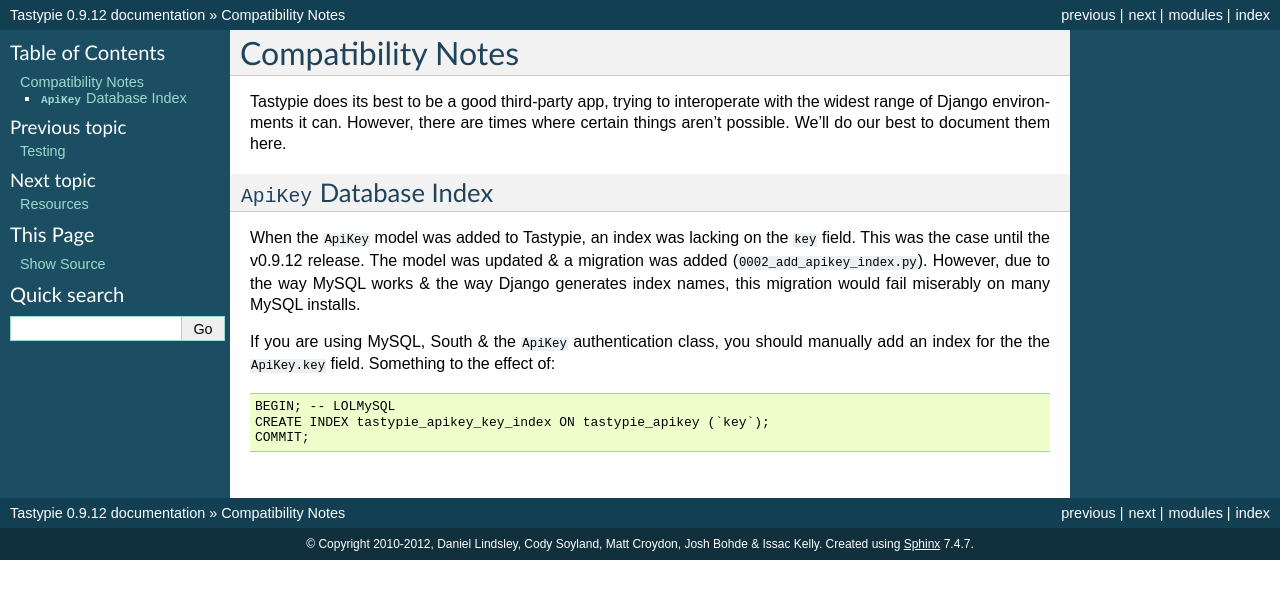
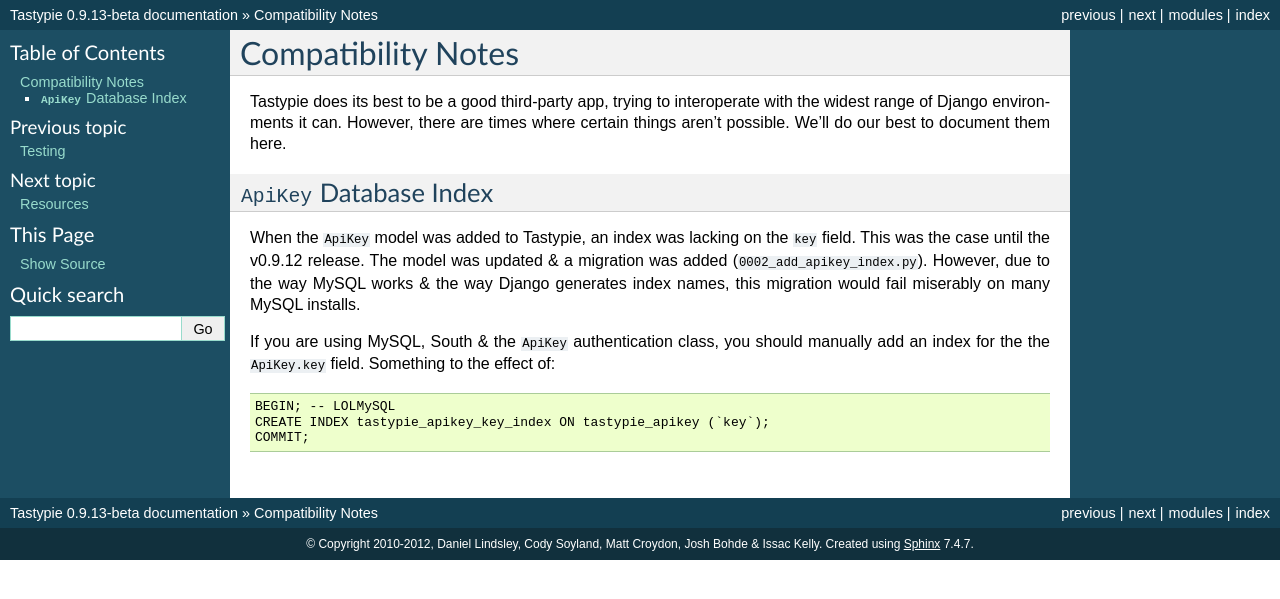
Before and after one commit to django-tastypie/django-tastypie, a Sphinx documentation site: the page built from docs/compatibility_notes.rst, in a window 1280 px wide. Shown: the top 599 px of the page. Built offline with Sphinx 7.4.7, drawn with Linux system fonts in a browser that asks for light colours; pages that are not in the unit, such as notebooks, are missing from menus.

Commit message:
Started the v0.9.13 work.

```diff
--- a/docs/conf.py
+++ b/docs/conf.py
@@ -45,9 +45,9 @@
 # built documents.
 #
 # The short X.Y version.
-version = '0.9.12'
+version = '0.9.13'
 # The full version, including alpha/beta/rc tags.
-release = '0.9.12'
+release = '0.9.13-beta'
 
 # The language for content autogenerated by Sphinx. Refer to documentation
 # for a list of supported languages.
--- a/setup.py
+++ b/setup.py
@@ -9,7 +9,7 @@
 
 setup(
     name='django-tastypie',
-    version='0.9.12',
+    version='0.9.13-beta',
     description='A flexible & capable API layer for Django.',
     author='Daniel Lindsley',
     author_email='daniel@toastdriven.com',
--- a/tastypie/__init__.py
+++ b/tastypie/__init__.py
@@ -1,2 +1,2 @@
 __author__ = 'Daniel Lindsley, Cody Soyland, Matt Croydon, Josh Bohde & Issac Kelly'
-__version__ = (0, 9, 12)
+__version__ = (0, 9, 13, 'beta')
```
Also changed, not shown: 1 other file.
